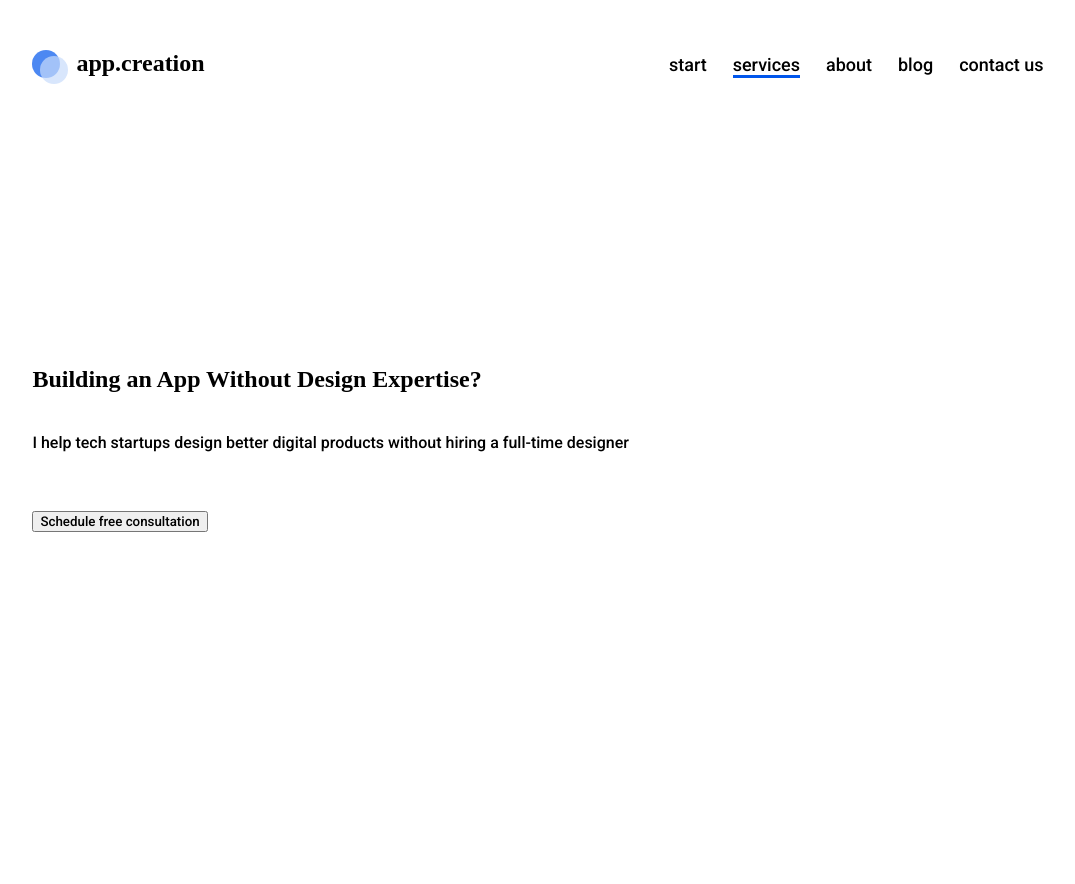
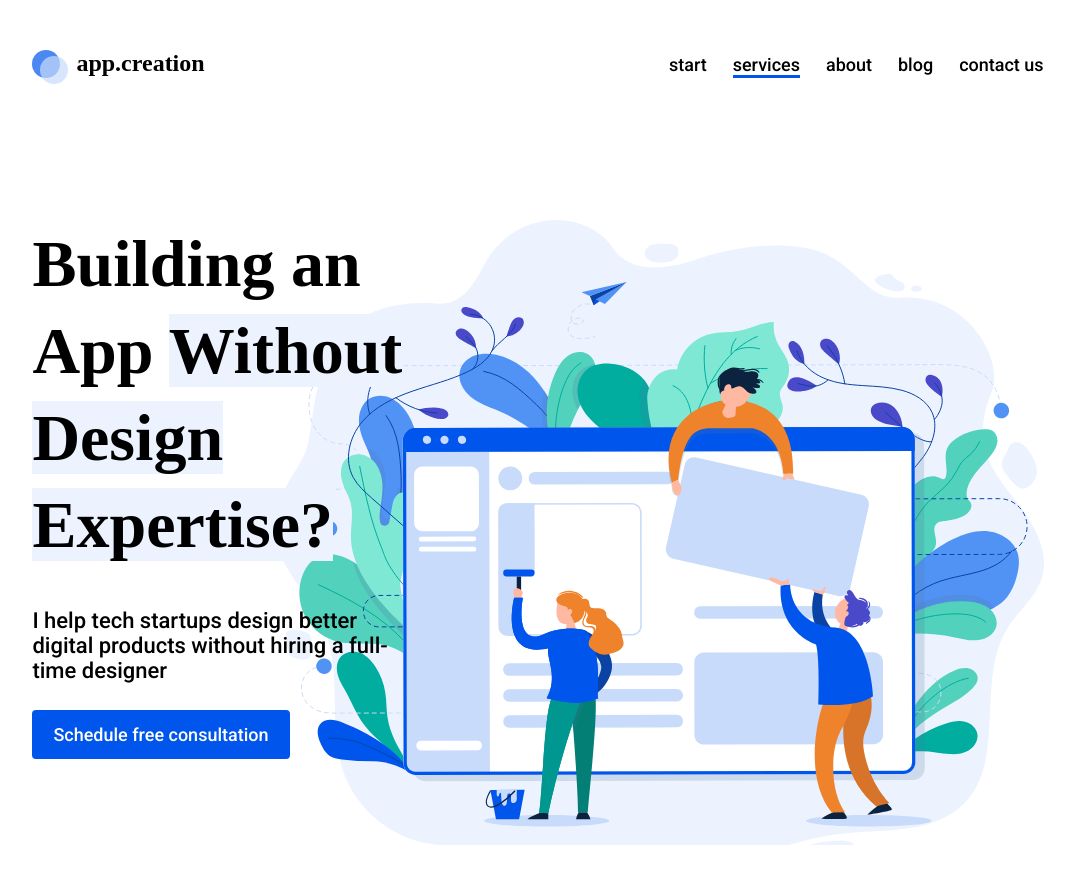
Before and after one commit to WebHeroSchool/PlanningDeskNT_IV, a plain HTML site: page index.html in a window 1280 px wide. Shown: the whole page, without its empty margins (102-1177 px from the left). After the commit the page ends 853 px from the top, so only its background shows below. Drawn offline with Linux system fonts and the light colour scheme.

Commit message:
описаны стили для основного контента

```diff
--- a/index.html
+++ b/index.html
@@ -21,15 +21,17 @@
             <a class="menu__item" href="#">contact us</a>
           </nav>
      </header>
-     <section class="main-section">
-          <main class="main-content">
-            <h1 class="main-content__title">Building an App Without Design Expertise?</h1>
-            <p class="main-content__description">I help tech startups design better digital products without hiring a full-time designer</p>
-            <button class="main-content__button">Schedule free consultation</button>
-          </main>
-          <div class="image-content">
-            <img class="image-content__image>
-          </div>
+     <section class="main">
+            <h1 class="main__title">
+              Building an App
+              <span class="main__title-text_highlight">
+                Without Design Expertise?
+              </span>
+            </h1>
+            <p class="main__description">I help tech startups design better digital products without hiring a full-time designer</p>
+            <a class="main__button" href="#">
+              Schedule free consultation
+            </a>
      </section>
   <div>
  </body>
--- a/styles.css
+++ b/styles.css
@@ -63,17 +63,32 @@
 .menu__item:last-child {
   margin-right: 0;
 }
-.main-content__title {
-  font-family: PT Serif;
-  margin: 246px 191px 40px 0;
+.main {
+  padding: 0 63% 100px 0;
+  background: top right no-repeat url(img/mainimg.svg);
 }
-.main-content__description {
-  font-family: Roboto;
-  margin: 0 303px 59px 0
+.main__title {
+  font: 700 66px/87px PT Serif;
+  margin: 0 0 40px 0;
 }
-.main-content__button {
-  font-family: Roboto;
-  margin: 0 486px 327px 0
+.main__title-text_highlight {
+  background: #ECF3FF;
+}
+.main__description {
+  font: 400 22px/25px Roboto;
+  margin: 0 0 41px 0;
+}
+.main__button {
+  font: 500 18px/21px Roboto;
+  color: #FFF;
+  background: #0056EC;
+  margin: 0 0 0 0;
+  padding: 14px 21px;text-decoration: none;
+  border-radius: 4px;
+  transition: opacity .5s;
+}
+.main__button:hover{
+  opacity: .5;
 }
 .wrapper {
   width: 80%;
@@ -83,4 +98,5 @@
   padding: 40px 0;
   display: flex;
   justify-content: space-between;
+  margin-bottom: 100px;
 }
```
Also changed, not shown: img/mainimg.svg (added).
